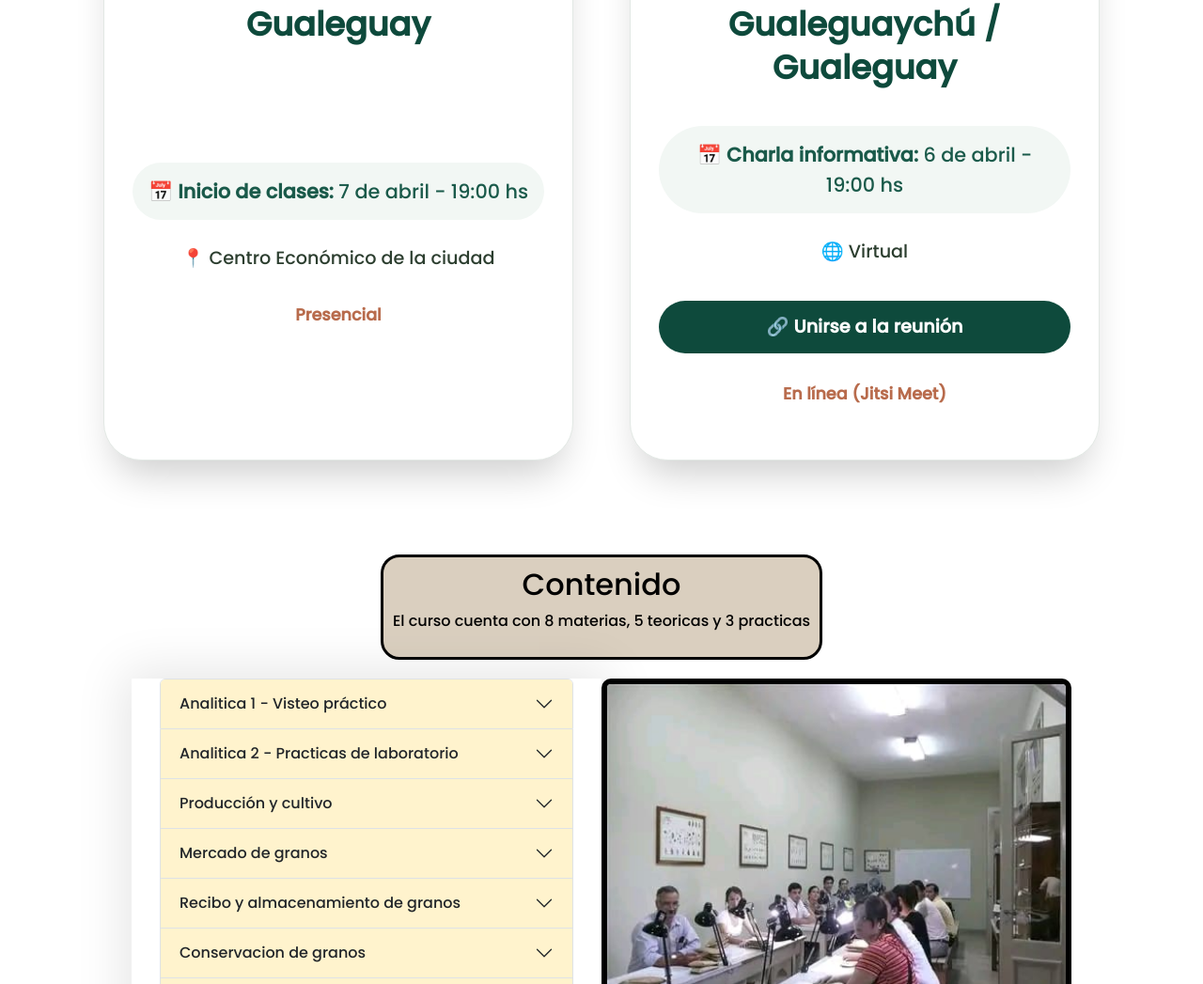
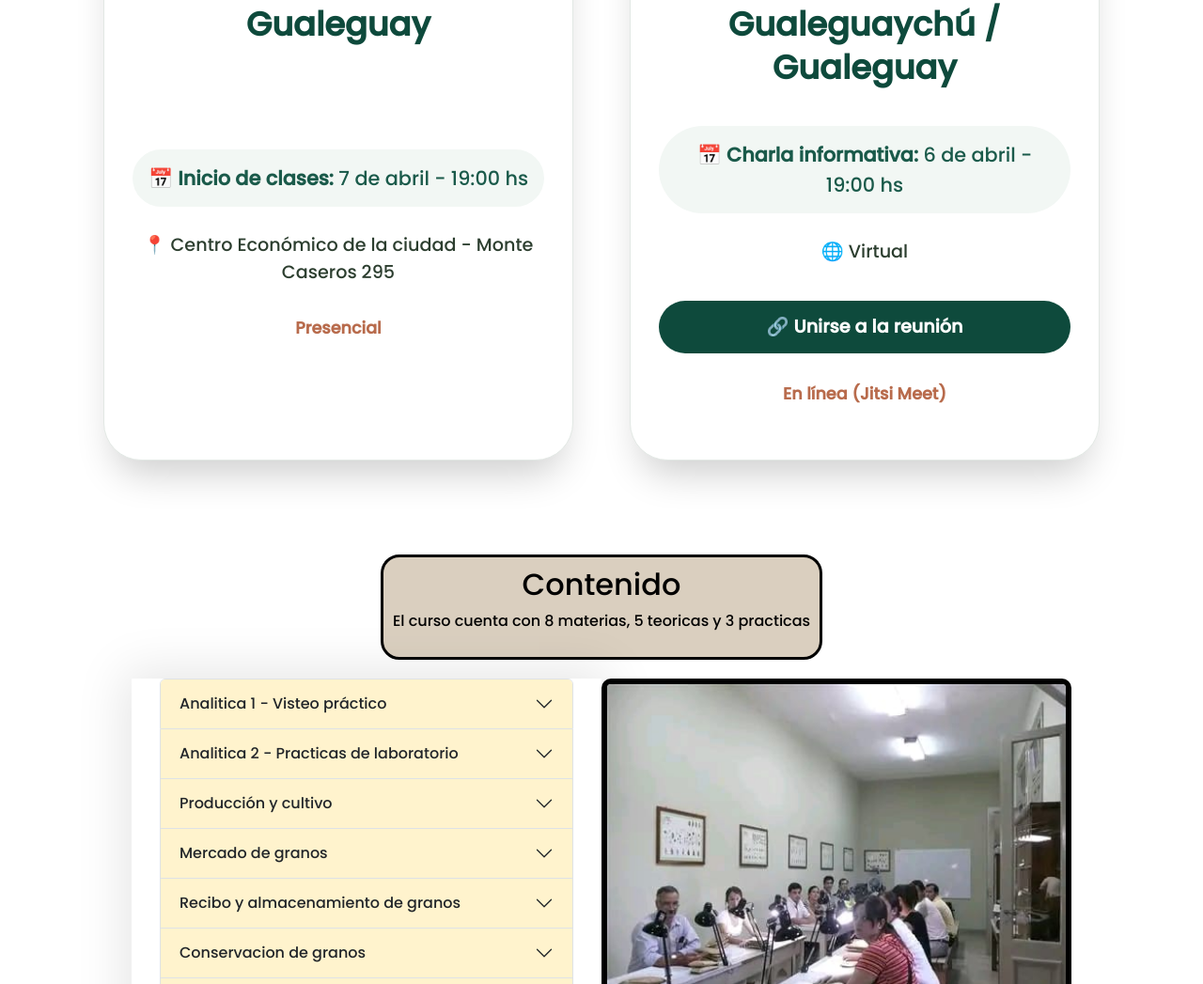
Before and after one commit to JuanJoseLopezArias/PeritosSurER, a website: page pages/cursoPeritos.html in a window 1280 px wide. Shown: the part 1575-2622 px from the top of the page at 94% size. Drawn offline with nearby package versions, Linux system fonts and the light colour scheme.

Commit message:
Modif curso peritos

```diff
--- a/pages/cursoPeritos.html
+++ b/pages/cursoPeritos.html
@@ -187,7 +187,7 @@
       <h3 class="charla-ciudad">Gualeguay</h3>
       <div class="charla-contenido">
         <p class="charla-destacado">📅 <strong>Inicio de clases:</strong> 7 de abril - 19:00 hs</p>
-        <p class="charla-lugar">📍 Centro Económico de la ciudad</p>
+        <p class="charla-lugar">📍 Centro Económico de la ciudad - Monte Caseros 295</p>
         <p class="charla-modalidad">Presencial</p>
       </div>
     </div>
```
